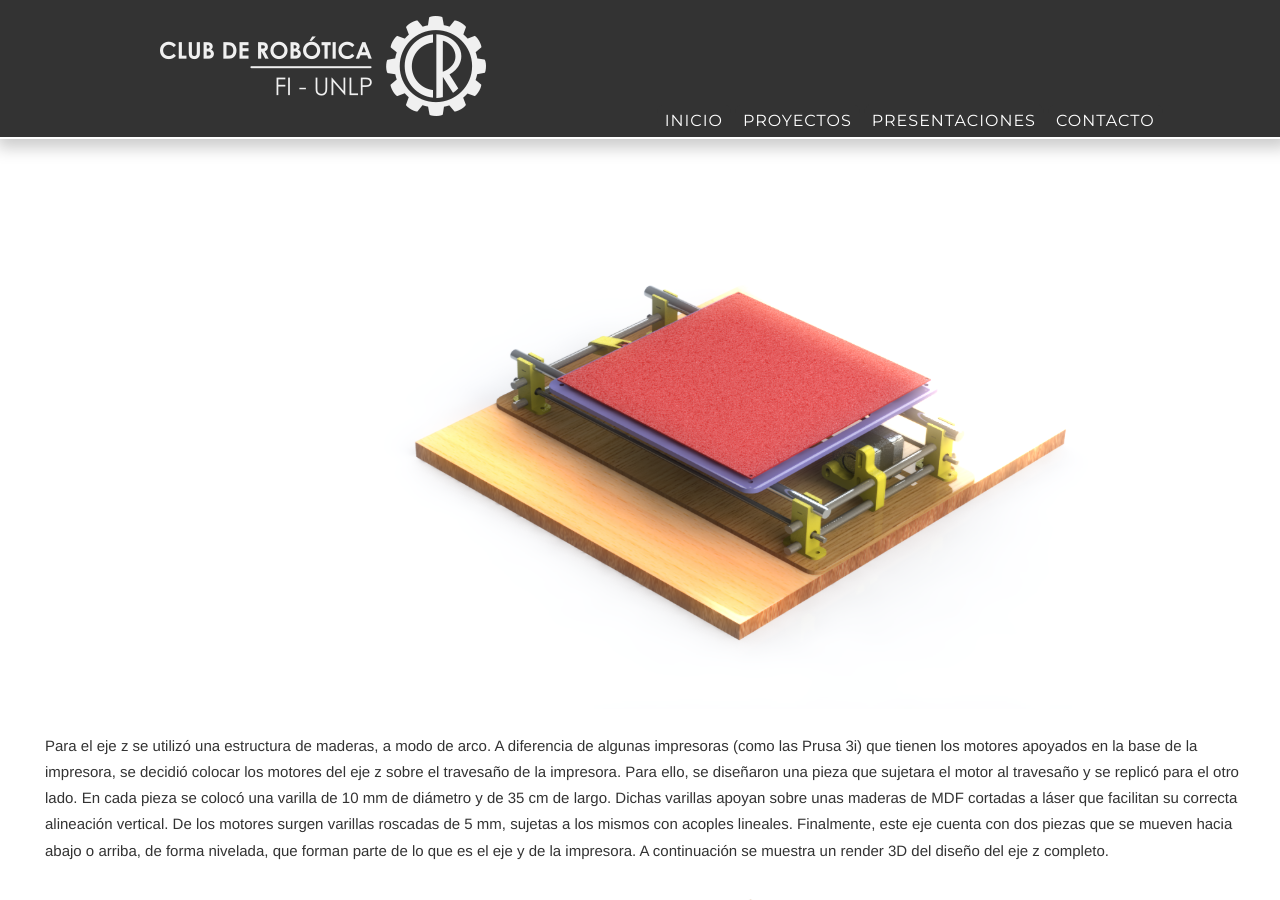
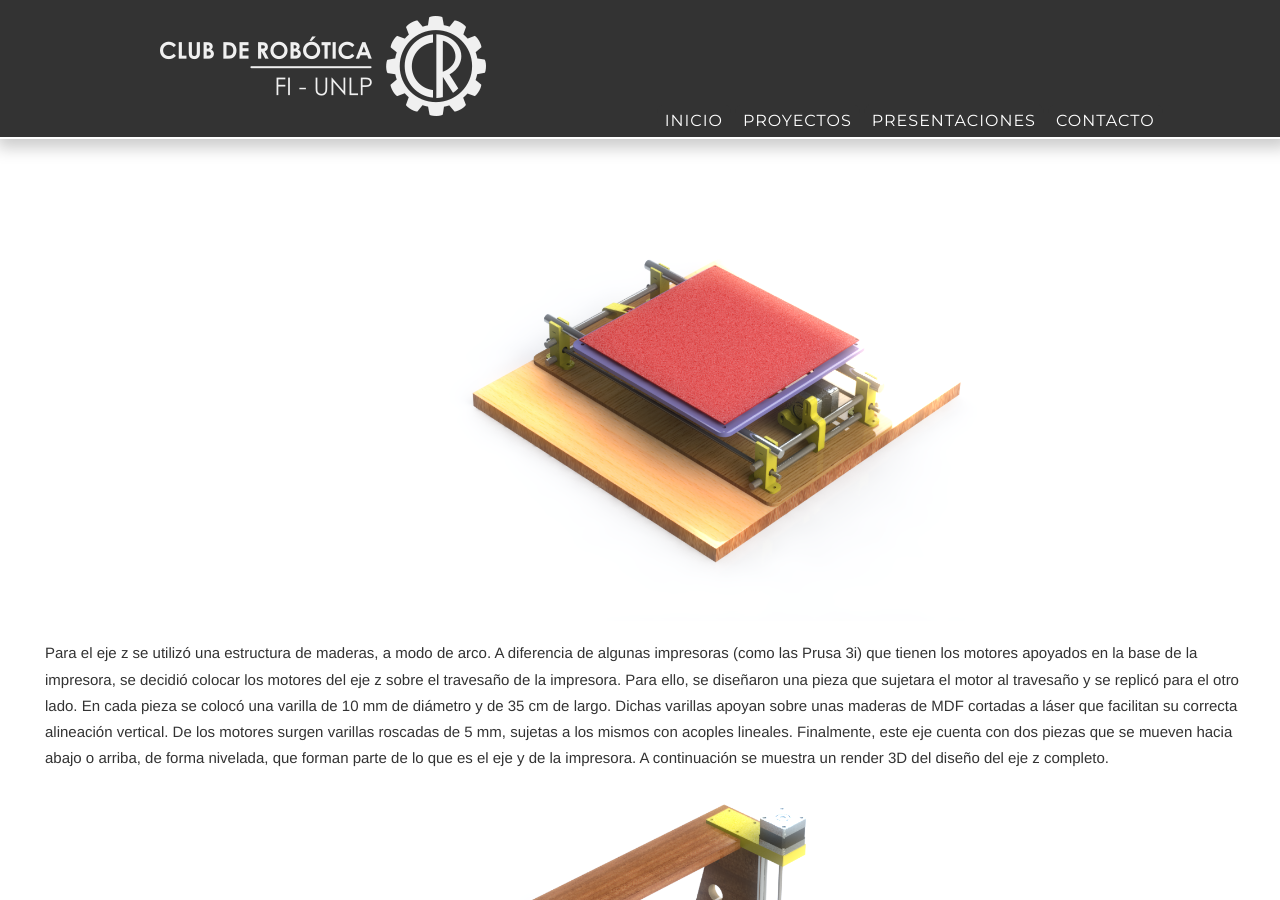
Before and after one commit to leandro-gaston/cdr-web, a Jekyll site: the page built from sitio/_posts/2017-09-05-cdrPrinter.md, in a window 1280 px wide and 900 px high, scrolled down 783 px. Built offline with Jekyll 4.4.1, drawn with Linux system fonts in a browser that asks for light colours; some web fonts are replaced.

Commit message:
Corregidos nombres de imagenes, ademas se modifica el tamaño y la alineacion de las mismas.

```diff
--- a/sitio/_posts/2017-09-05-cdrPrinter.md
+++ b/sitio/_posts/2017-09-05-cdrPrinter.md
@@ -28,15 +28,21 @@ Lo primero a realizar fue el diseño de la estructura mecánica con las piezas r
 
 Para el eje x se utilizó una madera de 40 cm x 37 cm. En ella se ubicaron 4 sostiene varillas, amuradas a la madera con dos tornillos cada una. Las varillas utilizadas para el desplazamiento de los carros fueron de 12 y 10 mm de diámetro. Se diseñó y se mandó a cortar en láser una superficie que haga de carro del eje x, de las dimensiones adecuadas para que la cama caliente de una impresora 3D típica (20cm x 20cm) pueda acoplarse sin problemas. Para el movimiento del carro se utilizó un motor con correa dentada, necesitando piezas de sostén del motor en un extremo y una pieza de sostén para una rueda libre en el otro. Para tensar la correa se colocó una pieza debajo de la madera MDF del carro. El carro se desplaza sobre las varillas utilizando rodamientos lineales, por lo que se diseñaron piezas tipo receptáculo para dichos rodamientos. En la siguiente Figura se muestra un render 3D del diseño del eje x completo.
 
-<img src="/img/proy/P014/ejex.png" width="1200" height="600">
+<center>
+<img src="/img/proy/P014/ejex.png" width="900">
+</center>
 
 Para el eje z se utilizó una estructura de maderas, a modo de arco. A diferencia de algunas impresoras (como las Prusa 3i) que tienen los motores apoyados en la base de la impresora, se decidió colocar los motores del eje z sobre el travesaño de la impresora. Para ello, se diseñaron una pieza que sujetara el motor al travesaño y se replicó para el otro lado. En cada pieza se colocó una varilla de 10 mm de diámetro y de 35 cm de largo. Dichas varillas apoyan sobre unas maderas de MDF cortadas a láser que facilitan su correcta alineación vertical. De los motores surgen varillas roscadas de 5 mm, sujetas a los mismos con acoples lineales. Finalmente, este eje cuenta con dos piezas que se mueven hacia abajo o arriba, de forma nivelada, que forman parte de lo que es el eje y de la impresora. A continuación se muestra un render 3D del diseño del eje z completo.
 
-<img src="/img/proy/P014/ejez.png" width="1200" height="600">
+<center>
+<img src="/img/proy/P014/ejez.png" width="900">
+</center>
 
 El eje y consiste básicamente en un carro que debe sujetar al hot-end, que es el encargado de derretir el filamento de plástico. El carro, implementado en una pieza diseñada específicamente, utiliza para su deplazamiento una correa al igual que el eje x y dos varillas de 10 mm de diámetro. El carro cuenta con compartimientos para 3 rodamientos lineales y una extensión de plástico para tensar la correa adecuadamente. El eje y se encuentra graficado a continuación.
 
-<img src="/img/proy/P014/ejey.png" width="1200" height="600">
+<center>
+<img src="/img/proy/P014/ejey.png" width="900">
+</center>
 
 ### Hot-end, extrusor y cama caliente
 
@@ -56,9 +62,10 @@ Para la alimentación de los motores y de la resistencia calefactora del hot-end
 
 La impresora se encuentra operativa desde mediados de 2016 aunque a partir de 2017 es que cuenta con todas las mejoras mencionadas en este post. Es utilizada para proyectos del CDR, para la construcción de proyectos de robótica. A continuación, algunas creaciones de la impresora.
 
-<img src="/img/proy/P014/creaciones.jpg" width="1200">
-<img src="/img/proy/P014/creaciones2.jpg" width="1200">
-<img src="/img/proy/P014/creaciones3.jpg" width="1200">
-
+<center>
+<img src="/img/proy/P014/creaciones.jpg" width="900">
+<img src="/img/proy/P014/creaciones2.jpg" width="900">
+<img src="/img/proy/P014/creaciones3.jpg" width="900">
+</center>
 
 Cualquier interesado puede acercarnos su consulta o acercarse a la oficina del CDR para verla en funcionamiento.
```
Also changed, not shown: other parts of sitio/_posts/2017-09-05-cdrPrinter.md (+9 -9 lines), sitio/img/proy/P014/ejex.png (renamed from sitio/img/proy/P014/Ejex.png), sitio/img/proy/P014/ejey.png (renamed from sitio/img/proy/P014/Ejey.png), sitio/img/proy/P014/ejez.png (renamed from sitio/img/proy/P014/Ejez.png).
